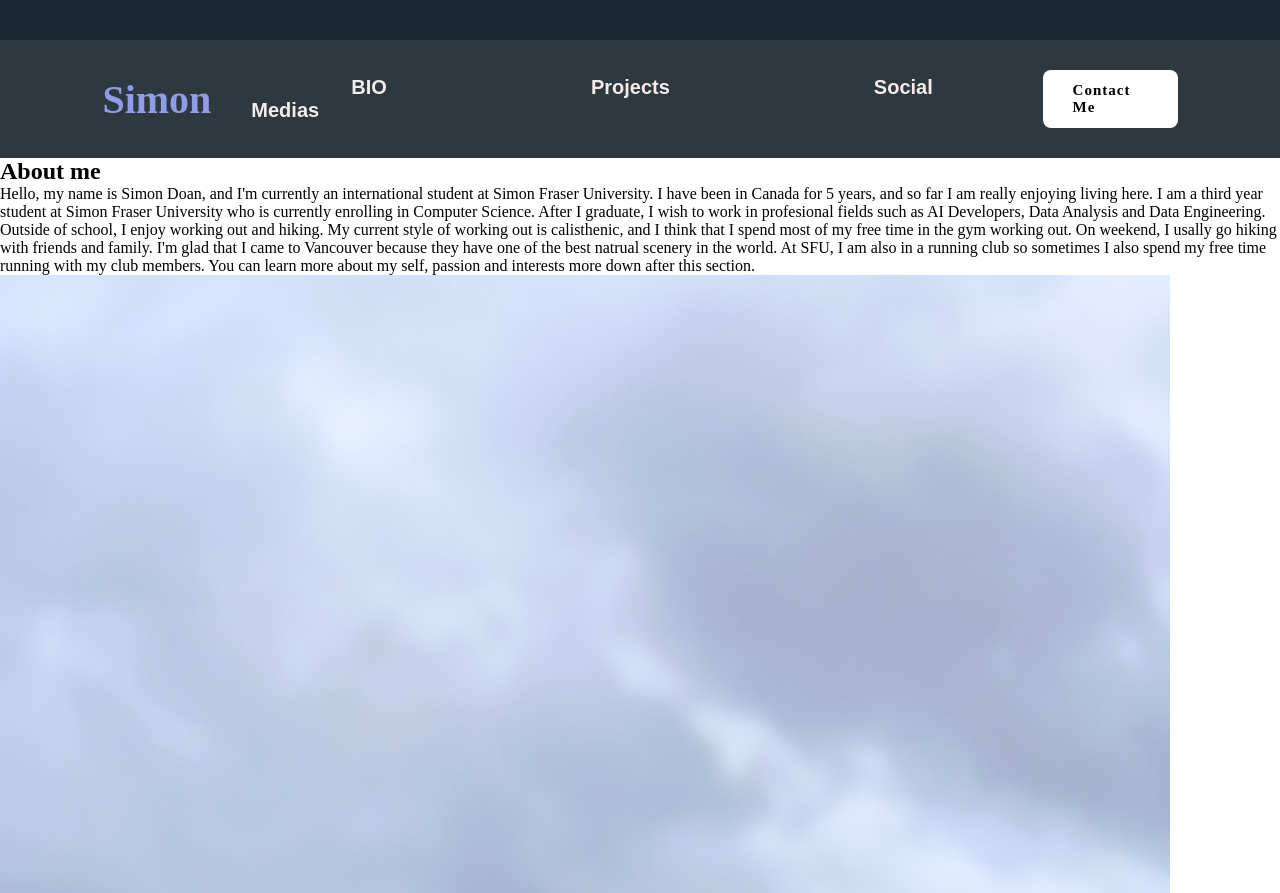
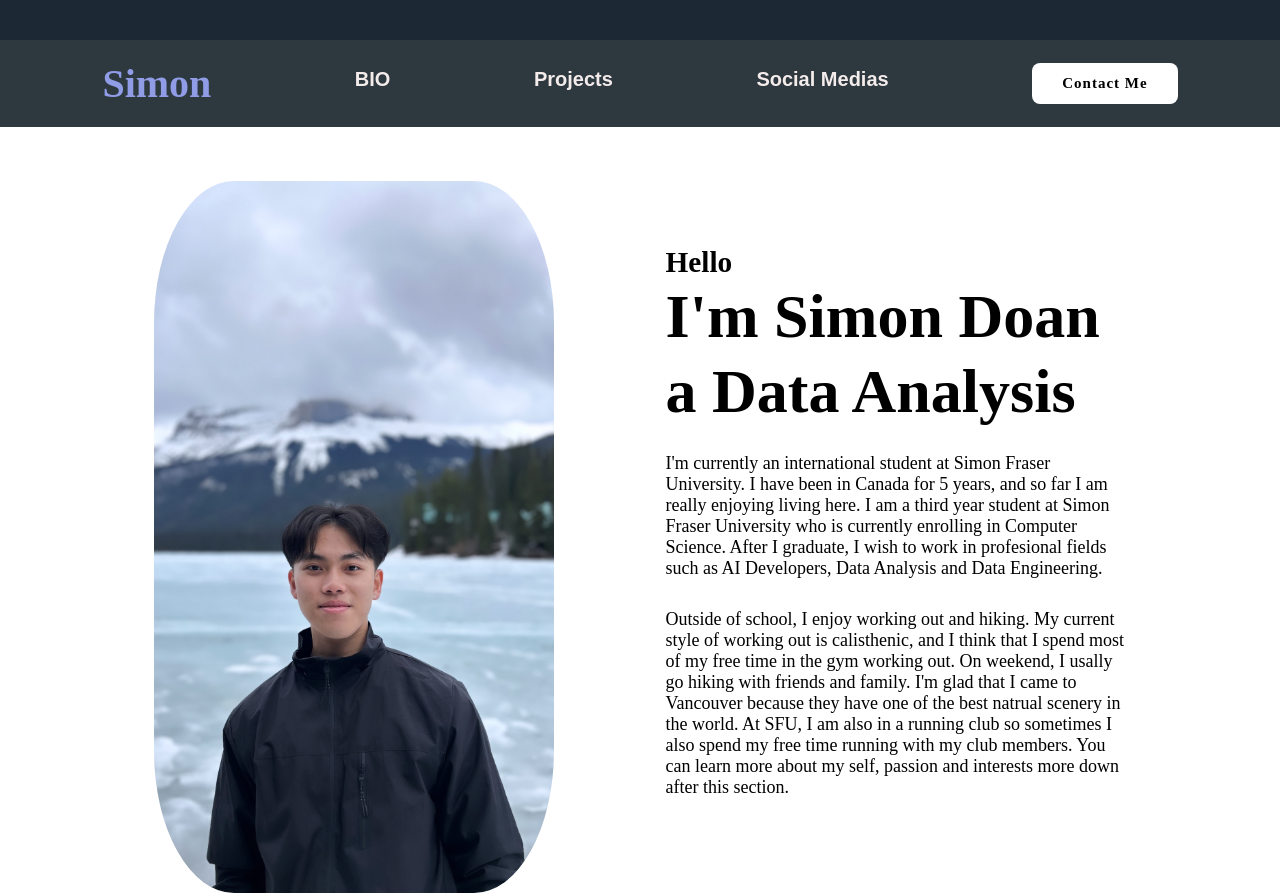
Before and after one commit to sdoan17/sdoan02.github.io, a plain HTML site: page index.html in a window 1280 px wide. Shown: the part 600-1493 px from the top of the page. Drawn offline with Linux system fonts and the light colour scheme.

Commit message:
Styled the bio section page

```diff
--- a/index.html
+++ b/index.html
@@ -15,7 +15,7 @@
             <p><a href="https://www.linkedin.com/in/simon-doan-b8676a26a/">@SimonDoan</a></p>
         </div>
     </header>
-    <section class = "banner">
+    <nav class = "banner">
         <a href="#" class = "logo"><span>Simon</span></a>
         <nav class ='slide_bar'>
             <a href="#">BIO</a>
@@ -23,20 +23,25 @@
             <a href="#">Social Medias</a>
         </nav>
         <a href="#" class = "contact">Contact Me</a>
-    </section>
+    </nav>
 
 
 
     <!-- About me section -->
-    <section id = 'aboutMe'>
-        <h2>About me</h2>
-        <p>Hello, my name is Simon Doan, and I'm currently an international student at Simon Fraser University. I have been in Canada for 5 years, and so far I am really enjoying living here.
-            I am a third year student at Simon Fraser University who is currently enrolling in Computer Science. After I graduate, I wish to work in profesional fields such as AI Developers, Data Analysis and Data Engineering.
-        </p>
-        <p>Outside of school, I enjoy working out and hiking. My current style of working out is calisthenic, and I think that I spend most of my free time in the gym working out. On weekend, I usally go hiking with friends and family.
-            I'm glad that I came to Vancouver because they have one of the best natrual scenery in the world. At SFU, I am also in a running club so sometimes I also spend my free time running with my club members. You can learn more about my self,
-        passion and interests more down after this section.</p>
-        <img src="images/me.JPG" alt="My self picture"> <!-- add an image here-->
+    <section class = "home">
+        <div class="images">
+            <img src="images/me.JPG" alt="My self picture"> <!-- add an image here-->
+        </div>
+        <div class = "home-content">
+            <h3>Hello</h3>
+            <h1>I'm <span>Simon Doan</span> <br>a <span>Data Analysis</span></h1>
+            <p> I'm currently an international student at Simon Fraser University. I have been in Canada for 5 years, and so far I am really enjoying living here.
+                I am a third year student at Simon Fraser University who is currently enrolling in Computer Science. After I graduate, I wish to work in profesional fields such as AI Developers, Data Analysis and Data Engineering.
+            </p>
+            <p>Outside of school, I enjoy working out and hiking. My current style of working out is calisthenic, and I think that I spend most of my free time in the gym working out. On weekend, I usally go hiking with friends and family.
+                I'm glad that I came to Vancouver because they have one of the best natrual scenery in the world. At SFU, I am also in a running club so sometimes I also spend my free time running with my club members. You can learn more about my self,
+            passion and interests more down after this section.</p>
+        </div>
     </section>
 
     <!-- Project Section -->
--- a/styles.css
+++ b/styles.css
@@ -38,17 +38,17 @@
 }
 
 .banner{
+    position: sticky;
     top: 0;
     left: 0;
     width: 100%;
-    padding: 30px 8%;
+    padding: 20px 8%;
     background: rgb(45, 56, 63);
-    backdrop-filter: blur(10px);
+    backdrop-filter: blur(20px);
     display: flex;
     justify-content: space-between;
     align-items: center;
     z-index: 100;
-    gap: 40px;
 }
 
 .logo{
@@ -58,6 +58,12 @@
     transition: color 0.3s ease;
 }
 
+.slide_bar {
+    display: flex;
+    flex: 1; /* Makes .slide_bar take up available space between .logo and .contact */
+    justify-content: space-evenly; /* Evenly distributes links within .slide_bar */
+    margin: 0; /* Removes extra spacing */
+}
 .slide_bar a{
     font-size: 20px;
     color: rgb(244, 235, 235);
@@ -66,15 +72,14 @@
     font-family: Arial, Helvetica, sans-serif;
     padding-bottom: 5px;
     border-bottom: 3px solid transparent;
-    transition: 0.3s ease;
     text-align: center;
-    margin: 100px;
 }
 
 .slide_bar a:hover{
     color: #9b59b6;
     border-bottom: 2px solid #9b59b6;
 }
+
 
 .contact{
     font-size: 15px;
@@ -92,3 +97,41 @@
     background-color: #9b59b6;
     box-shadow:  0 0 25px #9b59b6;
 }
+
+.home{
+    width: 100%;
+    min-height: 100vh;
+    background: white;
+    display: flex;
+    align-items: center;
+    gap: 7em;
+    padding: 20px 12% 0;
+}
+
+.home-content{
+    max-width: 800px;
+}
+
+.home-content h1{
+    font-size: 62px;
+    line-height: 1.2;
+}
+
+.home-content{
+    font-size: 25px;
+}
+
+.home-content p{
+    font-size: 18px;
+    margin: 25px 0 30px;
+}
+
+.images img{
+    width: 400px;
+    height: auto;
+    border-radius: 20%;
+    object-fit: cover; /* Ensures the image covers the frame */
+    display: block;
+    margin: 0 auto;
+
+}
```
